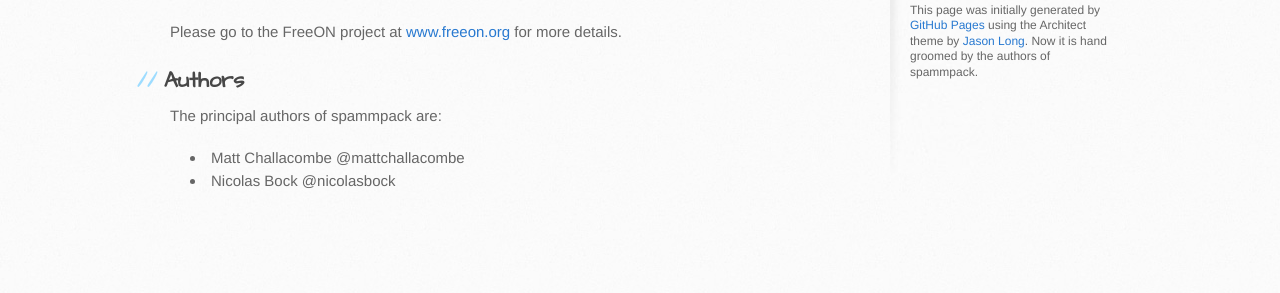
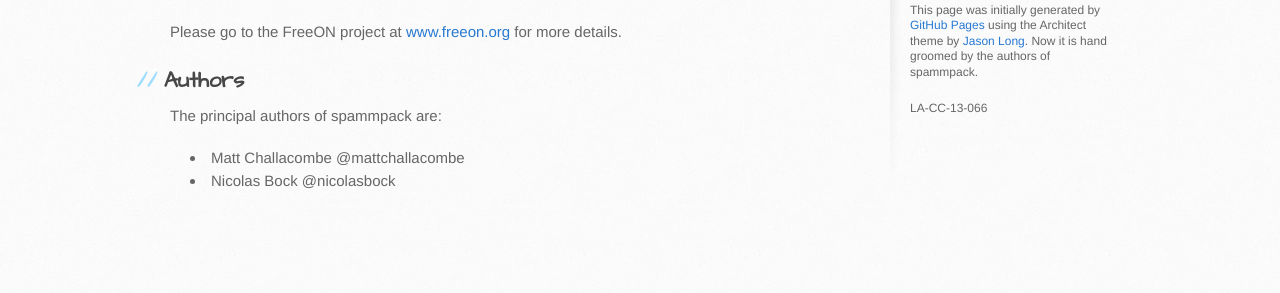
Before and after one commit to FreeON/spammpack, a Jekyll site: the page built from index.md, in a window 1280 px wide. Shown: the part 597-890 px from the top of the page. Built offline with Jekyll 4.4.1, drawn with Linux system fonts in a browser that asks for light colours.

Commit message:
Add LA-CC.

```diff
--- a/_layouts/default.html
+++ b/_layouts/default.html
@@ -33,7 +33,9 @@
       <div class="inner">
         <h1>Spammpack</h1>
         <h2>Sparse Approximate Matrix-Matrix Multiply Package</h2>
-        <a href="https://github.com/FreeON/spammpack" class="button"><small>View project on</small> GitHub</a>
+        <a href="https://github.com/FreeON/spammpack" class="button">
+          <small>View project on</small> GitHub
+        </a>
       </div>
     </header>
 
@@ -73,6 +75,8 @@
           <a href="https://twitter.com/jasonlong">Jason Long</a>.
           Now it is hand groomed by the authors of spammpack.</p>
 
+          <p>LA-CC-13-066</p>
+
           <center>
             <script async src="//pagead2.googlesyndication.com/pagead/js/adsbygoogle.js"></script>
             <!-- github add 2 -->
```
